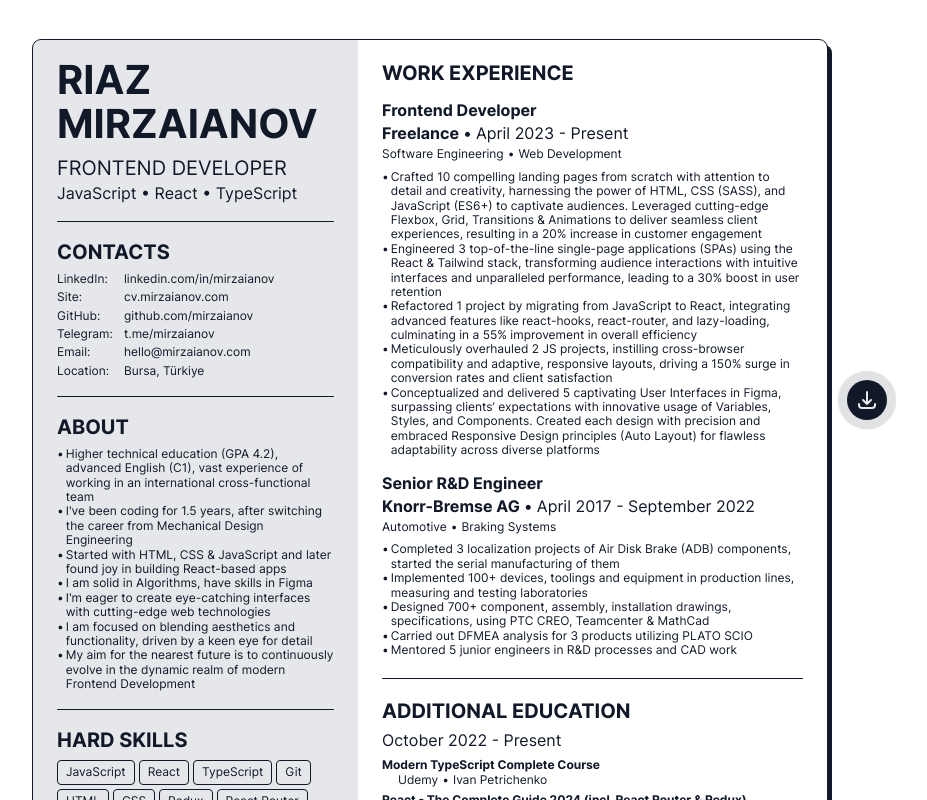
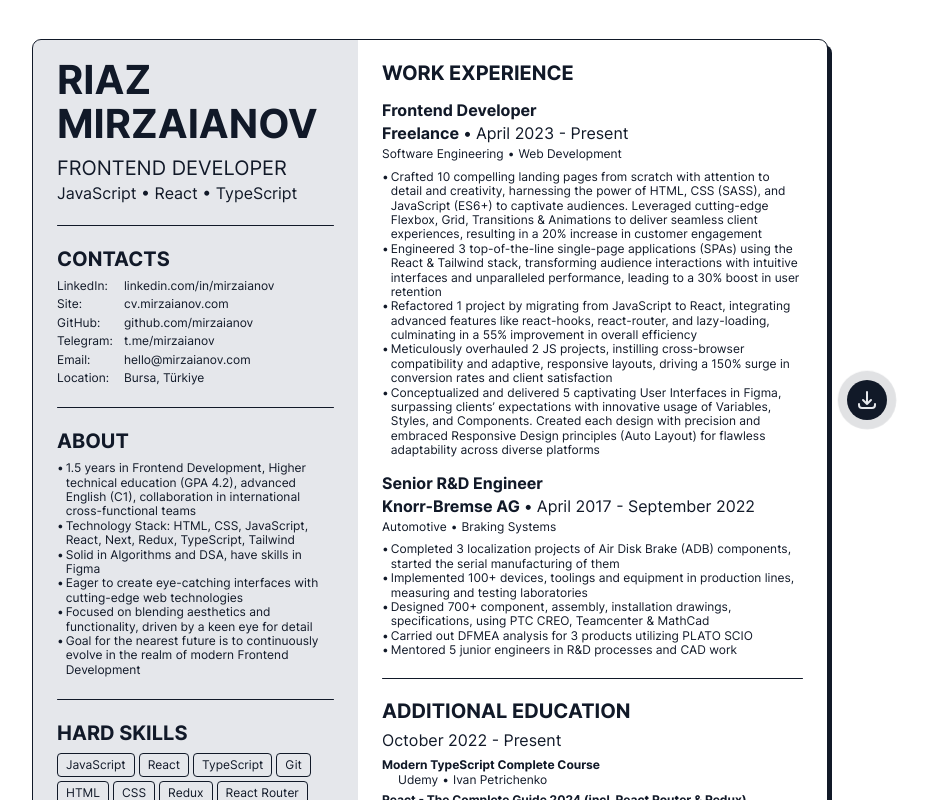
Before and after one commit to mirzaianov/cv-mirzaianov-com, a React (Vite) app: page / in a window 1280 px wide. Shown: the top 800 px of the page, without its empty margins (210-1137 px from the left). Built offline with nearby package versions, Linux system fonts and the light colour scheme.

Commit message:
fix: Correct About

```diff
--- a/src/components/AboutBlock.jsx
+++ b/src/components/AboutBlock.jsx
@@ -1,13 +1,12 @@
 import List from './List';
 
 const summaryArray = [
-  `Higher technical education (GPA 4.2), advanced English (C1), vast experience of working in an international cross-functional team`,
-  `I've been coding for 1.5 years, after switching the career from Mechanical Design Engineering`,
-  `Started with HTML, CSS & JavaScript and later found joy in building React-based apps`,
-  `I am solid in Algorithms, have skills in Figma`,
-  `I'm eager to create eye-catching interfaces with cutting-edge web technologies`,
-  `I am focused on blending aesthetics and functionality, driven by a keen eye for detail`,
-  `My aim for the nearest future is to continuously evolve in the dynamic realm of modern Frontend Development`,
+  `1.5 years in Frontend Development, Higher technical education (GPA 4.2), advanced English (C1), collaboration in international cross-functional teams`,
+  `Technology Stack: HTML, CSS, JavaScript, React, Next, Redux, TypeScript, Tailwind`,
+  `Solid in Algorithms and DSA, have skills in Figma`,
+  `Eager to create eye-catching interfaces with cutting-edge web technologies`,
+  `Focused on blending aesthetics and functionality, driven by a keen eye for detail`,
+  `Goal for the nearest future is to continuously evolve in the realm of modern Frontend Development`,
 ];
 
 const AboutBlock = () => {
```
